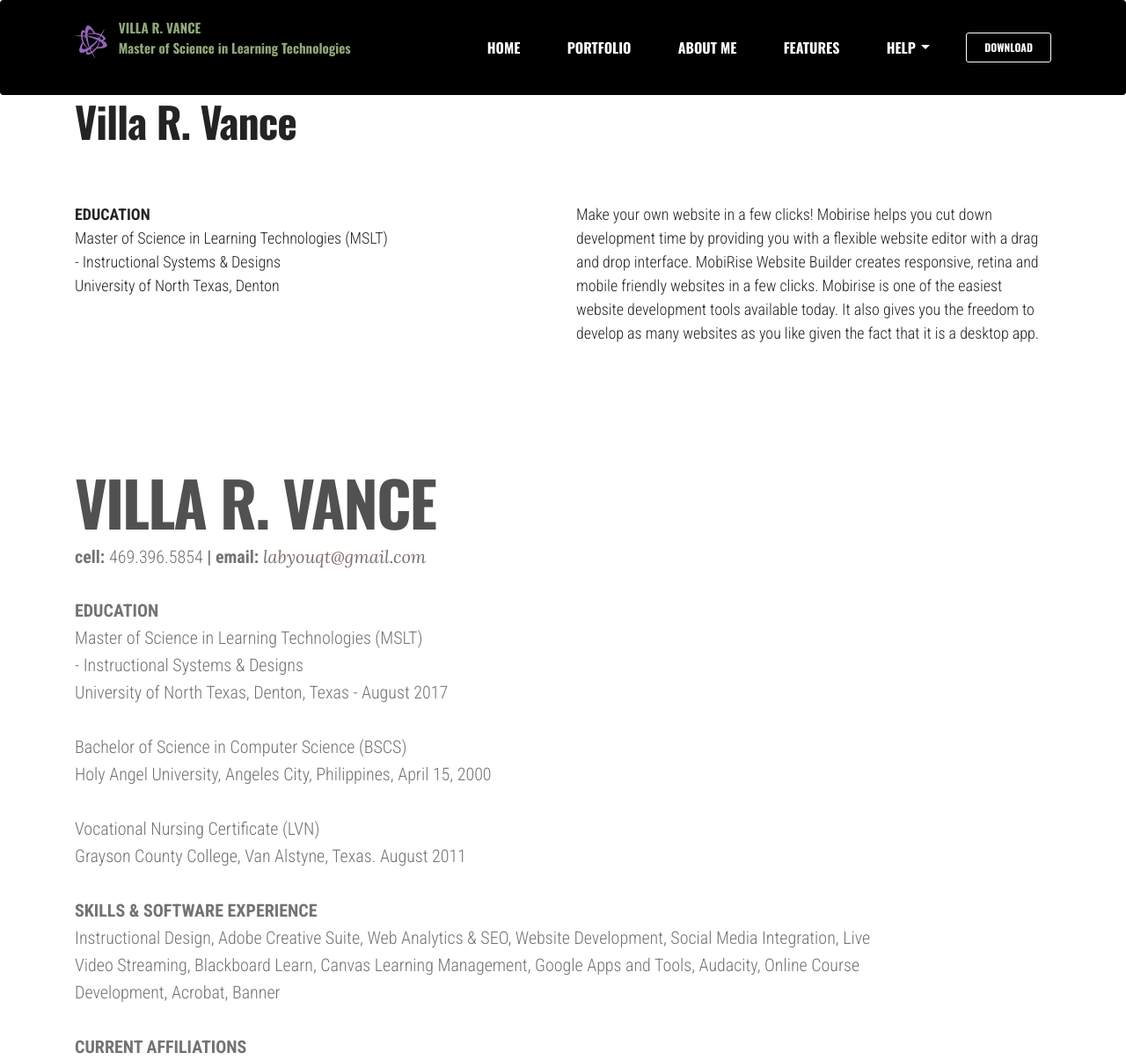
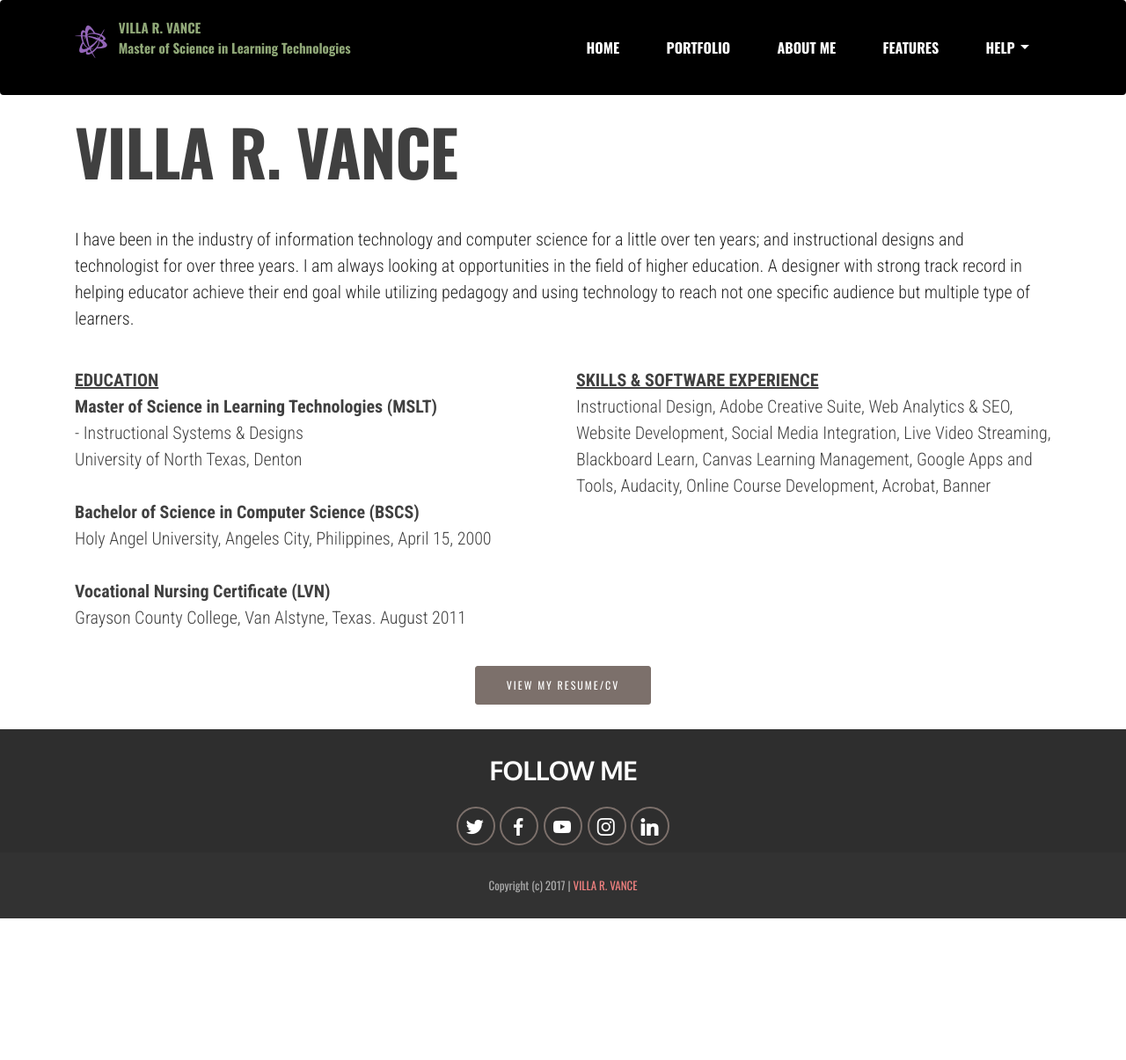
Before and after one commit to villavance/villavance.github.io, a plain HTML site: page aboutme.html in a window 1280 px wide. Shown: the top 1205 px of the page at 88% size. After the commit the page ends 1044 px from the top, so only its background shows below. Drawn offline with nearby package versions, Linux system fonts and the light colour scheme.

Commit message:
create github pages

```diff
--- a/aboutme.html
+++ b/aboutme.html
@@ -45,7 +45,7 @@
                         <div class="hamburger-icon"></div>
                     </button>
 
-                    <ul class="nav-dropdown collapse pull-xs-right nav navbar-nav navbar-toggleable-sm" id="exCollapsingNavbar"><li class="nav-item"><a class="nav-link link" href="index.html">HOME</a></li><li class="nav-item"><a class="nav-link link" href="portfolio.html">PORTFOLIO<br></a></li><li class="nav-item dropdown"><a class="nav-link link" href="aboutme.html" aria-expanded="false">ABOUT ME</a></li><li class="nav-item"><a class="nav-link link" href="https://mobirise.com/" aria-expanded="false">FEATURES</a></li><li class="nav-item dropdown"><a class="nav-link link dropdown-toggle" data-toggle="dropdown-submenu" href="https://mobirise.com/" aria-expanded="false">HELP</a><div class="dropdown-menu"><a class="dropdown-item" href="http://forums.mobirise.com/">Forum</a><a class="dropdown-item" href="https://mobirise.com/">Tutorials</a><a class="dropdown-item" href="https://mobirise.com/">Contact us</a></div></li><li class="nav-item nav-btn"><a class="nav-link btn btn-white btn-white-outline" href="https://mobirise.com/">DOWNLOAD</a></li></ul>
+                    <ul class="nav-dropdown collapse pull-xs-right nav navbar-nav navbar-toggleable-sm" id="exCollapsingNavbar"><li class="nav-item"><a class="nav-link link" href="index.html">HOME</a></li><li class="nav-item"><a class="nav-link link" href="portfolio.html">PORTFOLIO<br></a></li><li class="nav-item dropdown"><a class="nav-link link" href="aboutme.html" aria-expanded="false">ABOUT ME</a></li><li class="nav-item"><a class="nav-link link" href="https://mobirise.com/" aria-expanded="false">FEATURES</a></li><li class="nav-item dropdown open"><a class="nav-link link dropdown-toggle" data-toggle="dropdown-submenu" href="https://mobirise.com/" aria-expanded="true">HELP</a><div class="dropdown-menu"><a class="dropdown-item" href="http://forums.mobirise.com/">Forum</a><a class="dropdown-item" href="https://mobirise.com/">Tutorials</a><a class="dropdown-item" href="https://mobirise.com/">Contact us</a></div></li></ul>
                     <button hidden="" class="navbar-toggler navbar-close" type="button" data-toggle="collapse" data-target="#exCollapsingNavbar">
                         <div class="close-icon"></div>
                     </button>
@@ -58,7 +58,7 @@
 
 </section>
 
-<section class="engine"><a rel="external" href="https://mobirise.com">https://mobirise.com/</a></section><section class="mbr-section mbr-section__container mbr-after-navbar" id="buttons1-s" style="background-color: rgb(255, 255, 255); padding-top: 20px; padding-bottom: 20px;">
+<section class="engine"><a rel="external" href="https://mobirise.com">mobirise.com</a></section><section class="mbr-section mbr-section__container mbr-after-navbar" id="buttons1-s" style="background-color: rgb(255, 255, 255); padding-top: 20px; padding-bottom: 20px;">
 
     <div class="container">
         <div class="row">
@@ -70,11 +70,21 @@
 
 </section>
 
-<section class="mbr-section article mbr-section__container" id="content1-u" style="background-color: rgb(255, 255, 255); padding-top: 20px; padding-bottom: 20px;">
+<section class="mbr-section article mbr-section__container" id="content1-u" style="background-color: rgb(255, 255, 255); padding-top: 40px; padding-bottom: 0px;">
 
     <div class="container">
         <div class="row">
-            <div class="col-xs-12 lead"><h1>Villa R. Vance</h1></div>
+            <div class="col-xs-12 lead"><h1>VILLA R. VANCE</h1></div>
+        </div>
+    </div>
+
+</section>
+
+<section class="mbr-section article mbr-section__container" id="content1-12" style="background-color: rgb(255, 255, 255); padding-top: 20px; padding-bottom: 20px;">
+
+    <div class="container">
+        <div class="row">
+            <div class="col-xs-12 lead"><p>I have been in the industry of information technology and computer science for a little over ten years; and instructional designs and technologist for over three years. I am always looking at opportunities in the field of higher education. A designer with strong track record in helping educator achieve their end goal while utilizing pedagogy and using technology to reach not one specific audience but multiple type of learners.</p></div>
         </div>
     </div>
 
@@ -84,32 +94,22 @@
 
     <div class="container">
         <div class="row">
-            <div class="col-xs-12 col-md-6 lead"><p><strong>EDUCATION</strong></p><p>Master of Science in Learning Technologies (MSLT)</p><p>- Instructional Systems &amp; Designs</p><p>University of North Texas, Denton</p></div>
-            <div class="col-xs-12 col-md-6 lead"><p>Make your own website in a few clicks! Mobirise helps you cut down development time by providing you with a flexible website editor with a drag and drop interface. MobiRise Website Builder creates responsive, retina and mobile friendly websites in a few clicks. Mobirise is one of the easiest website development tools available today. It also gives you the freedom to develop as many websites as you like given the fact that it is a desktop app.</p></div>
+            <div class="col-xs-12 col-md-6 lead"><p><strong><u>EDUCATION</u></strong></p><p><strong>Master of Science in Learning Technologies (MSLT)</strong></p><p>- Instructional Systems &amp; Designs</p><p>University of North Texas, Denton</p><p><br></p><p><strong>Bachelor of Science in Computer Science (BSCS)&nbsp;</strong></p><p>Holy Angel University, Angeles City, Philippines, April 15, 2000</p><p><br></p><p><strong>Vocational Nursing Certificate (LVN)&nbsp;</strong></p><p>Grayson County College, Van Alstyne, Texas. August 2011&nbsp;</p></div>
+            <div class="col-xs-12 col-md-6 lead"><p><strong><u>SKILLS &amp; SOFTWARE EXPERIENCE</u></strong></p><p>Instructional Design, Adobe Creative Suite, Web Analytics &amp; SEO, Website Development, Social Media Integration, Live Video Streaming, Blackboard Learn, Canvas Learning Management, Google Apps and Tools, Audacity, Online Course Development, Acrobat, Banner</p></div>
         </div>
     </div>
 
 </section>
 
-<section class="mbr-section mbr-section-hero mbr-section-full mbr-section-with-arrow" id="header1-p" style="background-color: rgb(255, 255, 255);">
+<section class="mbr-section mbr-section__container" id="buttons1-13" style="background-color: rgb(255, 255, 255); padding-top: 20px; padding-bottom: 20px;">
 
-
-
-    <div class="mbr-table-cell">
-
-        <div class="container">
-            <div class="row">
-                <div class="mbr-section col-md-10">
-
-                    <h1 class="mbr-section-title display-1">VILLA R. VANCE&nbsp;</h1>
-                    <p class="mbr-section-lead lead"><span style="font-style: normal;"><strong>cell: </strong>469.396.5854 <strong>| email: <a href="mailto:labyouqt@gmail.com">labyouqt@gmail.com</a></strong><br></span><br><span style="font-style: normal;"><strong>EDUCATION</strong><br>Master of Science in Learning Technologies (MSLT)<br>- Instructional Systems &amp; Designs	<br>University of North Texas, Denton, Texas - August 2017 <br><br>Bachelor of Science in Computer Science (BSCS)			<br>Holy Angel University, Angeles City, Philippines, April 15, 2000<br><br>Vocational Nursing Certificate (LVN)				<br>Grayson County College, Van Alstyne, Texas. August 2011	<br><br><strong>SKILLS &amp; SOFTWARE EXPERIENCE</strong><br>Instructional Design, Adobe Creative Suite, Web Analytics &amp; SEO, Website Development, Social Media Integration, Live Video Streaming, Blackboard Learn, Canvas Learning Management, Google Apps and Tools, Audacity, Online Course Development, Acrobat, Banner<br><br><strong>CURRENT AFFILIATIONS</strong><br>Texas Distance Learning Association (TXDLA) <br>Member, March 2016<br><br>Texas Community College Instructional Administrator (TCCIA) <br>Member, June 2017</span><br></p>
-                    <div class="mbr-section-btn"><a class="btn btn-lg btn-primary" href="portfolio.html">DOWNLOAD MY RESUME/CV</a>   </div>
-                </div>
+    <div class="container">
+        <div class="row">
+            <div class="col-xs-12">
+                <div class="text-xs-center"><a class="btn btn-primary" href="https://drive.google.com/file/d/0B9kQ359GYPTDak9ZbzdXLV9ZSTQ/view?usp=sharing" target="_blank">VIEW MY RESUME/CV</a> </div>
             </div>
         </div>
     </div>
-
-    <div class="mbr-arrow mbr-arrow-floating" aria-hidden="true"><a href="#social-buttons4-q"><i class="mbr-arrow-icon"></i></a></div>
 
 </section>
 
--- a/assets/mobirise/css/mbr-additional.css
+++ b/assets/mobirise/css/mbr-additional.css
@@ -727,10 +727,18 @@ h6,
 
 
 
-
+#content1-u H1 {
+  color: #404040;
+  font-size: 72px;
+}
+#content1-12 P {
+  font-family: 'Roboto Condensed', sans-serif;
+  font-size: 20px;
+}
 #content6-v P {
   font-family: 'Roboto Condensed', sans-serif;
-  font-size: 18px;
+  font-size: 20px;
+  color: #404040;
 }
 #menu-o .hide-buttons .nav-btn {
   display: none !important;
@@ -802,20 +810,6 @@ h6,
 #menu-o .close-icon::after {
   background-color: #ffffff;
 }
-#header1-p .mbr-section-title {
-  color: #515151;
-  text-align: left;
-}
-#header1-p .mbr-section-lead {
-  color: #747272;
-  font-family: 'Oxygen', sans-serif;
-  font-size: 20px;
-  text-align: left;
-}
-#header1-p .mbr-section-lead SPAN {
-  font-size: 20px;
-  font-family: 'Roboto Condensed', sans-serif;
-}
 #social-buttons4-q .mbr-section-title,
 #social-buttons4-q .btn-social {
   color: #fff;
```
Also changed, not shown: index.html (+3 -3 lines), newpacket.html (+2 -2 lines), portfolio.html (+1 -1 lines), 1 other file.
